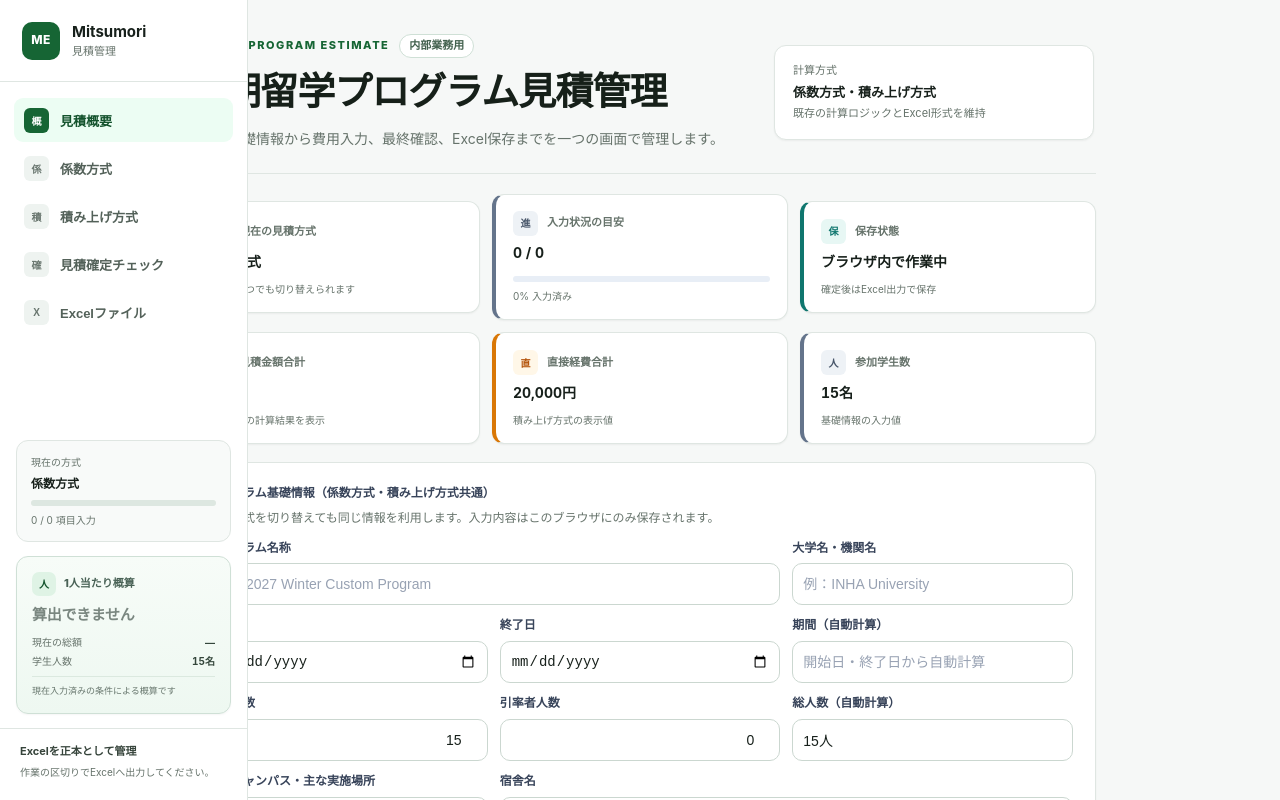
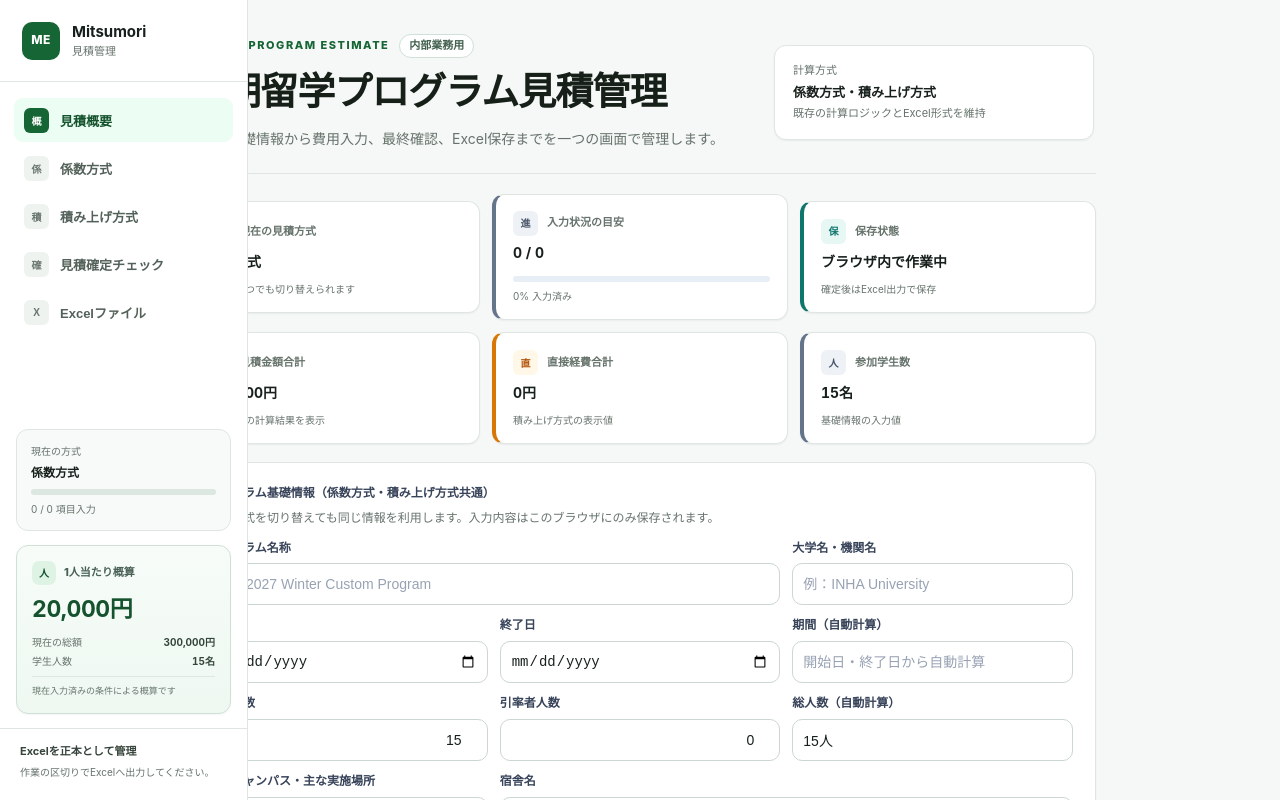
Before and after one commit to Steveston147/mitsumori, a React (Vite) app: page / in a window 1280 px wide. Shown: the top 800 px of the page. Built offline with nearby package versions, Linux system fonts and the light colour scheme.

Commit message:
PR37 金額表示形式の取得に対応

```diff
--- a/src/components/ProfessionalUiShell.jsx
+++ b/src/components/ProfessionalUiShell.jsx
@@ -25,15 +25,28 @@ function getCompletion() {
   return { completed: meaningful.length, total: controls.length };
 }
 
+function findAmountInText(text) {
+  const currencyMatches = Array.from(text.matchAll(/[¥￥]\s*([\d,]+)/g));
+  if (currencyMatches.length) {
+    return Number(currencyMatches.at(-1)[1].replaceAll(",", ""));
+  }
+
+  const yenMatches = Array.from(text.matchAll(/([\d,]+)\s*円/g));
+  if (yenMatches.length) {
+    return Number(yenMatches.at(-1)[1].replaceAll(",", ""));
+  }
+
+  return null;
+}
+
 function extractAmount(labels) {
   const candidates = Array.from(document.querySelectorAll(".container *"));
   for (const element of candidates) {
     const label = element.textContent?.trim() || "";
     if (!labels.some((text) => label === text || label.startsWith(text))) continue;
     const scope = element.closest(".card, .box, .build-up-review-panel, .build-up-workspace, section, article, div");
-    const text = scope?.textContent || element.parentElement?.textContent || "";
-    const amounts = Array.from(text.matchAll(/(?:¥|￥)?\s*([\d,]+)\s*円/g));
-    if (amounts.length) return `${Number(amounts.at(-1)[1].replaceAll(",", "")).toLocaleString("ja-JP")}円`;
+    const amount = findAmountInText(scope?.textContent || element.parentElement?.textContent || "");
+    if (Number.isFinite(amount)) return `${amount.toLocaleString("ja-JP")}円`;
   }
   return "—";
 }
@@ -42,7 +55,7 @@ function getMetrics() {
   const studentInput = Array.from(document.querySelectorAll("input"))
     .find((input) => input.closest("label, div")?.textContent?.includes("学生人数"));
   const metrics = {
-    estimateTotal: extractAmount(["見積金額合計", "見積総額", "合計金額", "総額"]),
+    estimateTotal: extractAmount(["見積サマリー", "見積金額合計", "見積総額", "合計金額", "総額"]),
     directExpense: extractAmount(["直接経費合計", "入力済み直接経費", "直接経費"]),
     studentCount: studentInput?.value ? `${studentInput.value}名` : "—",
   };
```
